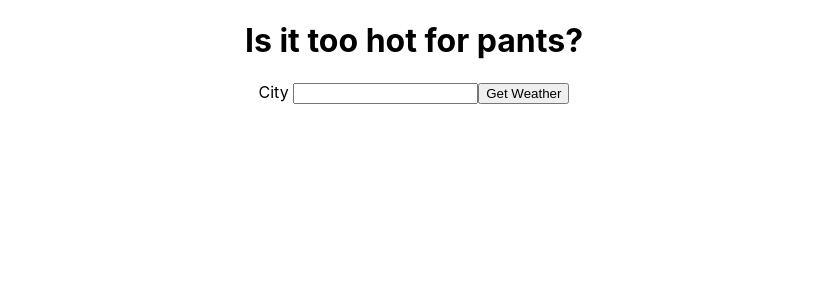
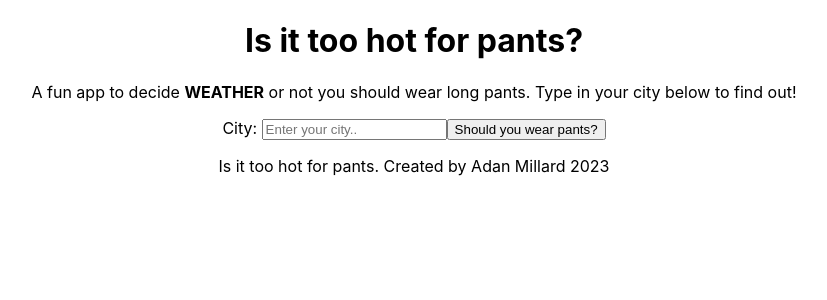
Before and after one commit to adanmillard/isittoohotforpants, a React (Create React App) app: page / in a window 1280 px wide. Shown: the top 300 px of the page, without its empty margins (226-1053 px from the left). Built offline with nearby package versions, Linux system fonts and the light colour scheme; no server answers.

Commit message:
refactored react code to component folders, created dev enviroment

```diff
--- a/src/App.css
+++ b/src/App.css
@@ -1,38 +1,3 @@
 .App {
   text-align: center;
 }
-
-.App-logo {
-  height: 40vmin;
-  pointer-events: none;
-}
-
-@media (prefers-reduced-motion: no-preference) {
-  .App-logo {
-    animation: App-logo-spin infinite 20s linear;
-  }
-}
-
-.App-header {
-  background-color: #282c34;
-  min-height: 100vh;
-  display: flex;
-  flex-direction: column;
-  align-items: center;
-  justify-content: center;
-  font-size: calc(10px + 2vmin);
-  color: white;
-}
-
-.App-link {
-  color: #61dafb;
-}
-
-@keyframes App-logo-spin {
-  from {
-    transform: rotate(0deg);
-  }
-  to {
-    transform: rotate(360deg);
-  }
-}
--- a/src/App.js
+++ b/src/App.js
@@ -1,67 +1,14 @@
 import "./App.css";
-import { useState } from "react";
+import { Footer } from "./components/footer/Footer";
+import { Heading } from "./components/header/Heading";
+import { WeatherApiCall } from "./components/weatherApiCall/WeatherApiCall";
 
 function App() {
-  const [loading, setLoading] = useState(false);
-  const [data, setData] = useState(false);
-  const [mainTemp, setMainTemp] = useState();
-  const [userCityInput, setUserCityInput] = useState("");
-
-  const getCityWeather = () => {
-    fetch(
-      `https://ornate-brioche-82b84c.netlify.app/.netlify/functions/getWeather?city=${userCityInput}`
-    )
-      .then((response) => {
-        if (!response.ok) {
-          throw new Error("Network Response was not ok");
-        }
-        return response.json();
-      })
-      .then((data) => {
-        console.log(data);
-        setData(data);
-        setMainTemp(data.main.temp);
-        console.log(mainTemp);
-        setLoading(false);
-      })
-      .catch((error) => {
-        console.log("There was a problem with the fetch operation", error);
-      });
-  };
-
   return (
     <div className="App">
-      <div>
-        <h1>Is it too hot for pants?</h1>
-      </div>
-      <div>
-        <label>City </label>
-        <input onChange={(e) => setUserCityInput(e.target.value)}></input>
-        <button onClick={getCityWeather}>Get Weather</button>
-      </div>
-      {data ? (
-        <div>
-          <p>
-            The Temperature is {data.main.temp} °C in {data.name},{" "}
-            {data.sys.country}
-          </p>
-        </div>
-      ) : (
-        loading && (
-          <div>
-            <p>Checking for pants...</p>
-          </div>
-        )
-      )}
-      <div>
-        {data ? (
-          mainTemp > 20 ? (
-            <p>too hot for pants</p>
-          ) : (
-            <p>You should wear pants</p>
-          )
-        ) : null}
-      </div>
+      <Heading />
+      <WeatherApiCall />
+      <Footer />
     </div>
   );
 }
--- /dev/null
+++ b/src/components/footer/Footer.js
@@ -0,0 +1,11 @@
+import React from "react";
+
+export const Footer = () => {
+  return (
+    <div>
+      <div>
+        <p>Is it too hot for pants. Created by Adan Millard 2023</p>
+      </div>
+    </div>
+  );
+};
--- /dev/null
+++ b/src/components/header/Heading.js
@@ -0,0 +1,13 @@
+import React from "react";
+
+export const Heading = () => {
+  return (
+    <header>
+      <h1>Is it too hot for pants?</h1>
+      <p>
+        A fun app to decide <b>WEATHER</b> or not you should wear long pants.
+        Type in your city below to find out!
+      </p>
+    </header>
+  );
+};
--- /dev/null
+++ b/src/components/weatherApiCall/WeatherApiCall.js
@@ -0,0 +1,98 @@
+import React from "react";
+import { useState } from "react";
+import axios from "axios";
+
+export const WeatherApiCall = () => {
+  const [loading, setLoading] = useState(false);
+  const [data, setData] = useState(false);
+  const [mainTemp, setMainTemp] = useState();
+  const [userCityInput, setUserCityInput] = useState("");
+
+  //Dev Use
+  const weatherKey = process.env.REACT_APP_API_KEY;
+
+  //Dev use
+  const getCityWeather = () => {
+    setData(false);
+    setMainTemp("");
+    setLoading(true);
+
+    axios
+      .get(
+        `https://api.openweathermap.org/data/2.5/weather?q=${userCityInput}&units=metric&appid=${weatherKey}`
+      )
+      .then((response) => {
+        setData(response.data);
+        setMainTemp(response.data.main.temp);
+        setLoading(false);
+        console.log(response.data);
+      })
+      .catch((error) => {
+        console.log(error);
+      });
+  };
+
+  /*
+  const getCityWeather = () => {
+    setData(false);
+    setMainTemp("");
+    setLoading(true);
+
+    fetch(
+      `https://ornate-brioche-82b84c.netlify.app/.netlify/functions/getWeather?city=${userCityInput}`
+    )
+      .then((response) => {
+        if (!response.ok) {
+          throw new Error("Network Response was not ok");
+        }
+        return response.json();
+      })
+      .then((data) => {
+        console.log(data);
+        setData(data);
+        setMainTemp(data.main.temp);
+        console.log(mainTemp);
+        setLoading(false);
+      })
+      .catch((error) => {
+        console.log("There was a problem with the fetch operation", error);
+      });
+  };
+*/
+  return (
+    <div>
+      <div>
+        <label>City: </label>
+        <input
+          onChange={(e) => setUserCityInput(e.target.value)}
+          placeholder="Enter your city.."
+        ></input>
+        <button onClick={getCityWeather}>Should you wear pants?</button>
+      </div>
+      {data ? (
+        <div>
+          <p>
+            The current temperature in {data.name} {data.sys.country} is{" "}
+            {Math.round(data.main.temp)}°C, with {data.main.humidity}% humidity
+            and {data.weather[0].description}.
+          </p>
+        </div>
+      ) : (
+        loading && (
+          <div>
+            <p>Checking for pants...</p>
+          </div>
+        )
+      )}
+      <div>
+        {data ? (
+          mainTemp > 20 ? (
+            <p>Based on this it is too hot for pants. 🔥</p>
+          ) : (
+            <p>Based on this you should wear pants. 🥶</p>
+          )
+        ) : null}
+      </div>
+    </div>
+  );
+};
```
